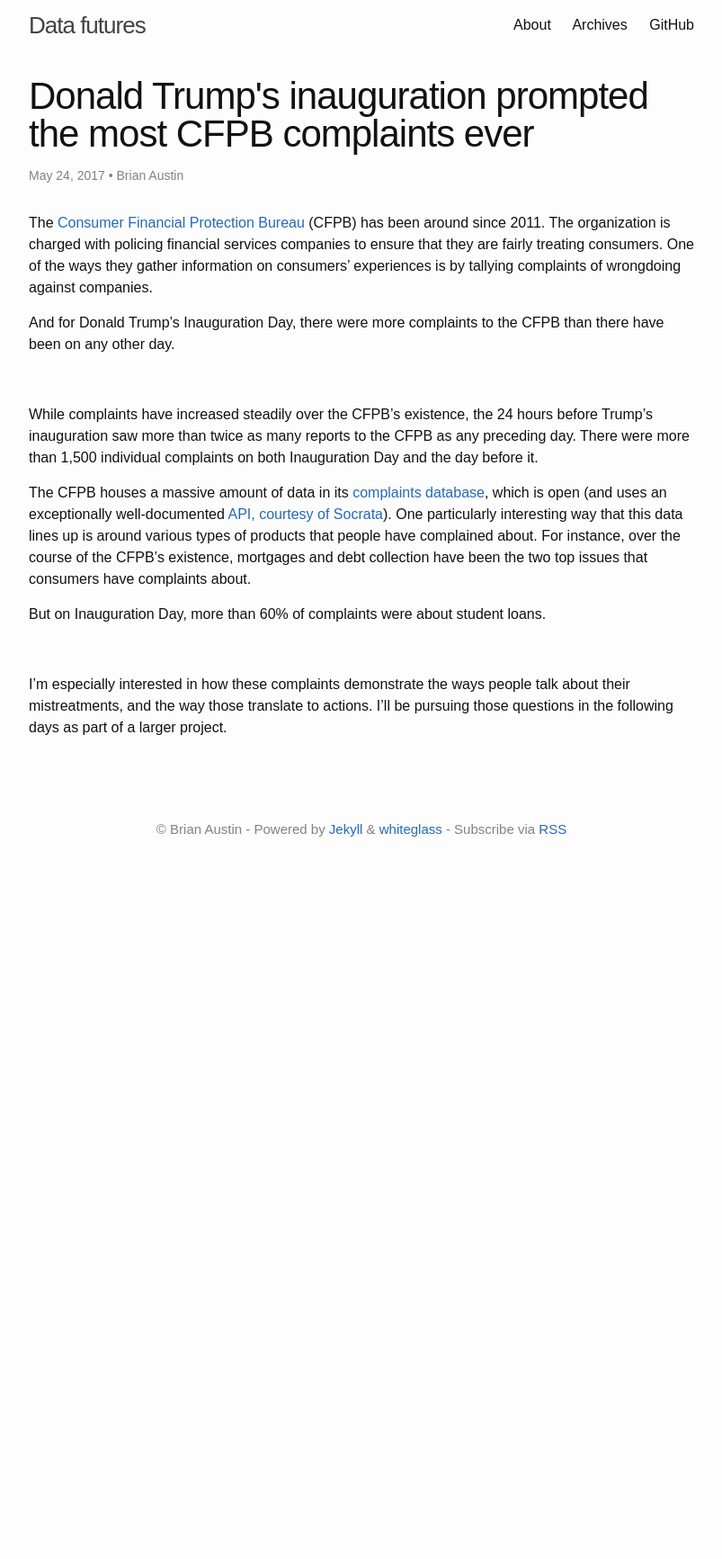
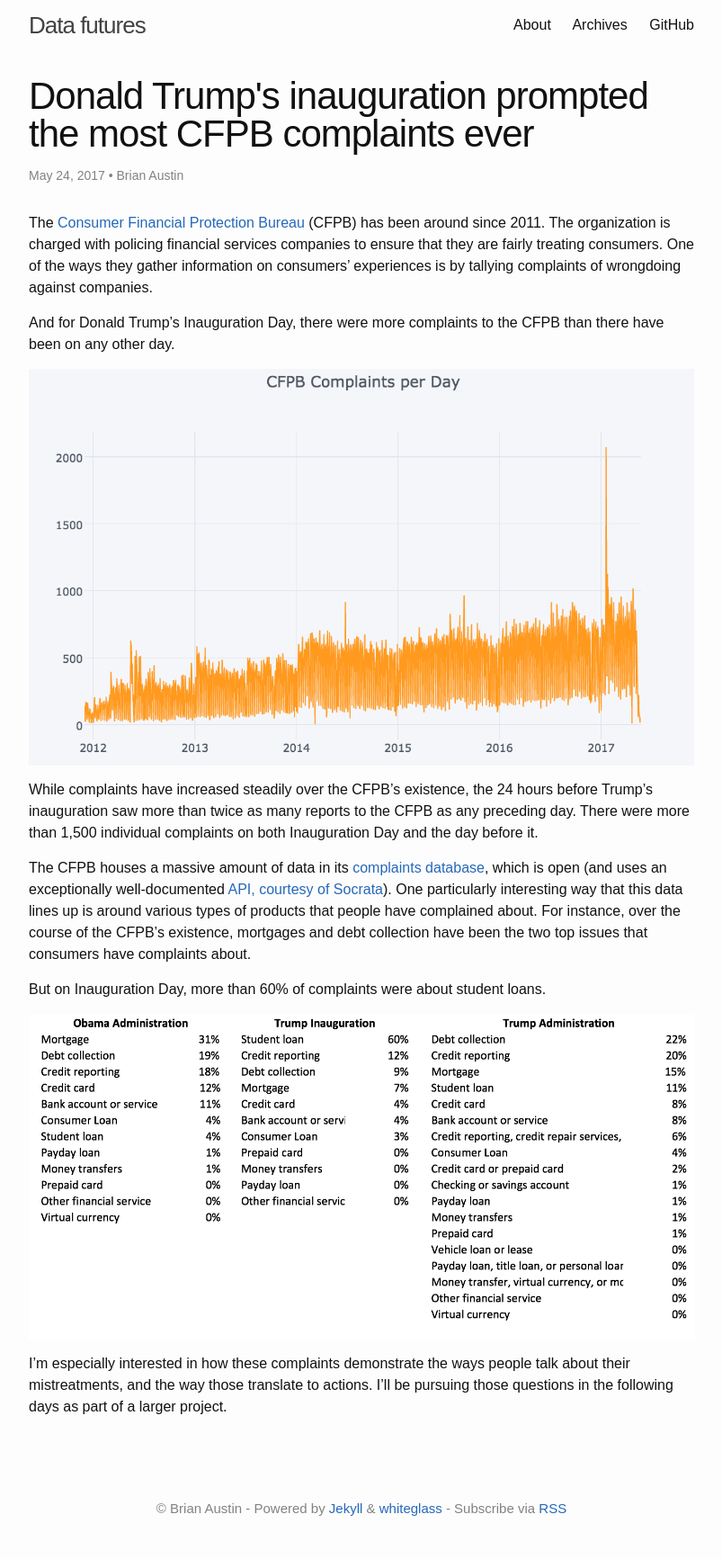
Before and after one commit to austinbrian/austinbrian.github.io, a Jekyll site: the page built from _posts/2017-05-24-cfpb-complaints-inauguration.md, in a window 1280 px wide. Shown: the whole page at 90% size, without its empty margins (238-1041 px from the left). Built offline with Jekyll 4.4.1, drawn with Linux system fonts in a browser that asks for light colours; before the commit the page ends 979 px from its top, so only the background shows below that.

Commit message:
image fixes

```diff
--- a/_posts/2017-05-24-cfpb-complaints-inauguration.md
+++ b/_posts/2017-05-24-cfpb-complaints-inauguration.md
@@ -8,7 +8,7 @@ The [Consumer Financial Protection Bureau](https://www.consumerfinance.gov/) (CF
 
 And for Donald Trump's Inauguration Day, there were more complaints to the CFPB than there have been on any other day.
 
-![](../images/Total_cfpb_complaints_5_24.png "That orange spike there is You-Know-Who")
+![](https://raw.githubusercontent.com/austinbrian/austinbrian.github.io/master/images/Total_cfpb_complaints_5_24.png "That orange spike there is You-Know-Who")
 
 While complaints have increased steadily over the CFPB's existence, the 24 hours before Trump's inauguration saw more than twice as many reports to the CFPB as any preceding day. There were more than 1,500 individual complaints on both Inauguration Day and the day before it.
 
@@ -16,6 +16,6 @@ The CFPB houses a massive amount of data in its [complaints database](https://da
 
 But on Inauguration Day, more than 60% of complaints were about student loans.
 
-![](../images/obama_trump_prod_complaints.png)
+![](https://raw.githubusercontent.com/austinbrian/austinbrian.github.io/master/images/obama_trump_prod_complaints.png)
 
 I'm especially interested in how these complaints demonstrate the ways people talk about their mistreatments, and the way those translate to actions. I'll be pursuing those questions in the following days as part of a larger project.
```
